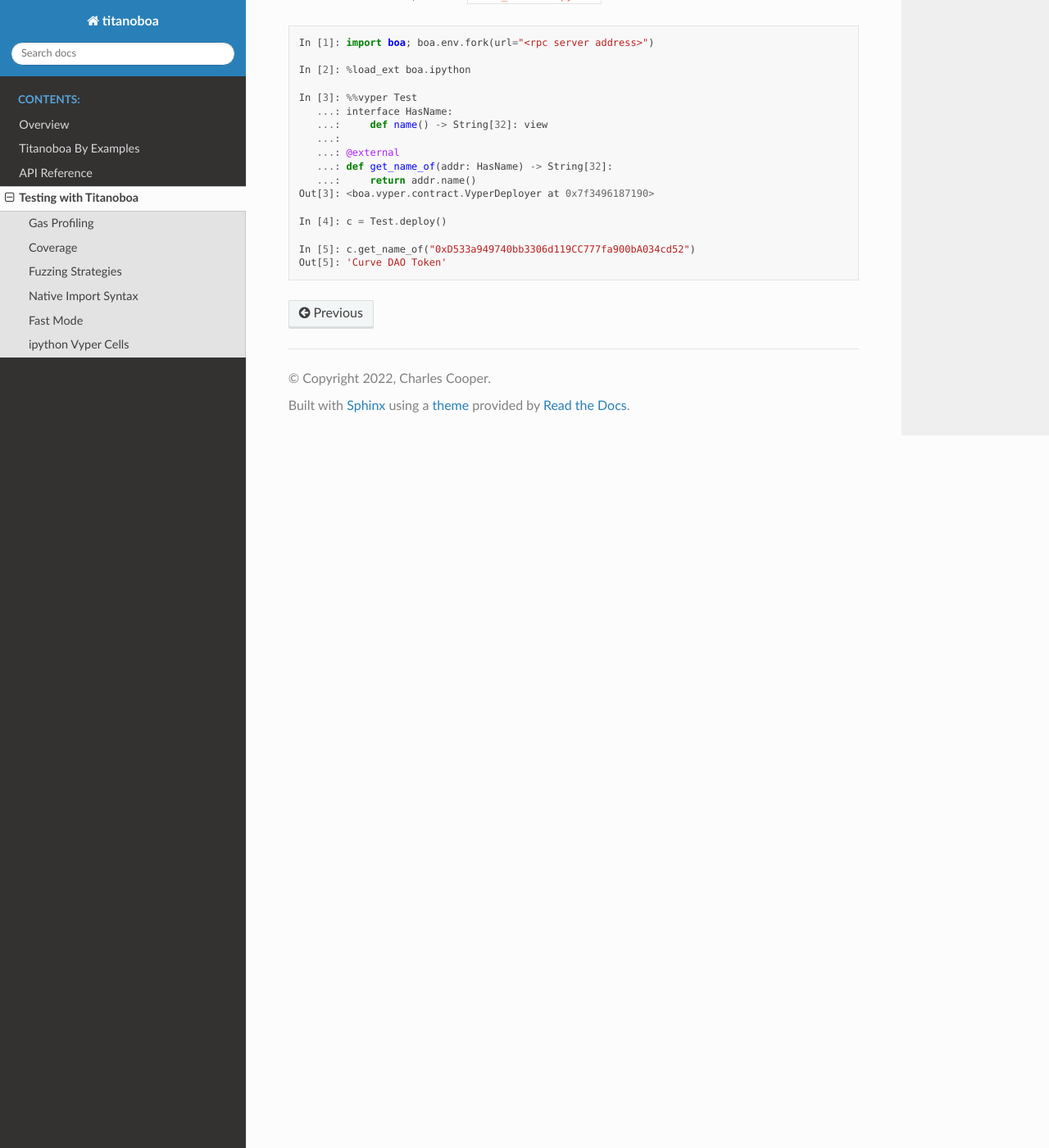
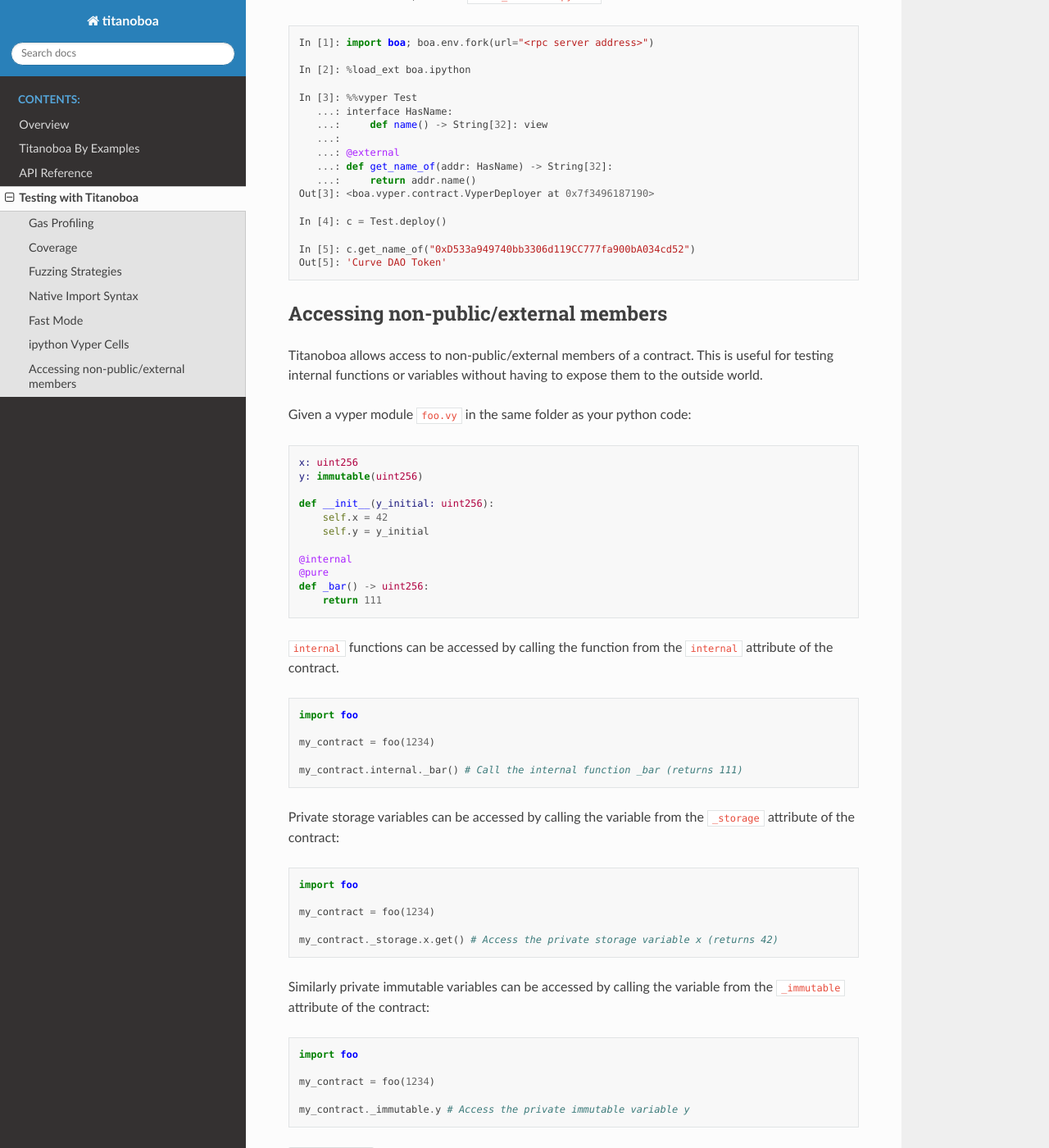
Before and after one commit to vyperlang/titanoboa, a Sphinx documentation site: the page built from docs/source/testing.rst, in a window 1280 px wide and 1400 px high, scrolled down 3664 px. Shown: the whole window at 82% size. Built offline with Sphinx 7.4.7 and the Read the Docs theme 2.0.0, drawn with Linux system fonts in a browser that asks for light colours.

Commit message:
docs: access private/external members

```diff
--- a/docs/source/testing.rst
+++ b/docs/source/testing.rst
@@ -172,3 +172,54 @@ To enable this feature, execute ``%load_ext boa.ipython`` in a cell.
 
     In [5]: c.get_name_of("0xD533a949740bb3306d119CC777fa900bA034cd52")
     Out[5]: 'Curve DAO Token'
+
+Accessing non-public/external members
+-------------------------------------
+
+Titanoboa allows access to non-public/external members of a contract. This is useful for testing internal functions or variables without having to expose them to the outside world.
+
+Given a vyper module ``foo.vy`` in the same folder as your python code:
+
+.. code-block:: vyper
+
+    x: uint256
+    y: immutable(uint256)
+
+    def __init__(y_initial: uint256):
+        self.x = 42
+        self.y = y_initial
+
+    @internal
+    @pure
+    def _bar() -> uint256:
+        return 111
+
+``internal`` functions can be accessed by calling the function from the ``internal`` attribute of the contract.
+
+.. code-block:: python
+
+    import foo
+
+    my_contract = foo(1234)
+
+    my_contract.internal._bar() # Call the internal function _bar (returns 111)
+
+Private storage variables can be accessed by calling the variable from the ``_storage`` attribute of the contract:
+
+.. code-block:: python
+
+    import foo
+
+    my_contract = foo(1234)
+
+    my_contract._storage.x.get() # Access the private storage variable x (returns 42)
+
+Similarly private immutable variables can be accessed by calling the variable from the ``_immutable`` attribute of the contract:
+
+.. code-block:: python
+
+    import foo
+
+    my_contract = foo(1234)
+
+    my_contract._immutable.y # Access the private immutable variable y
```
